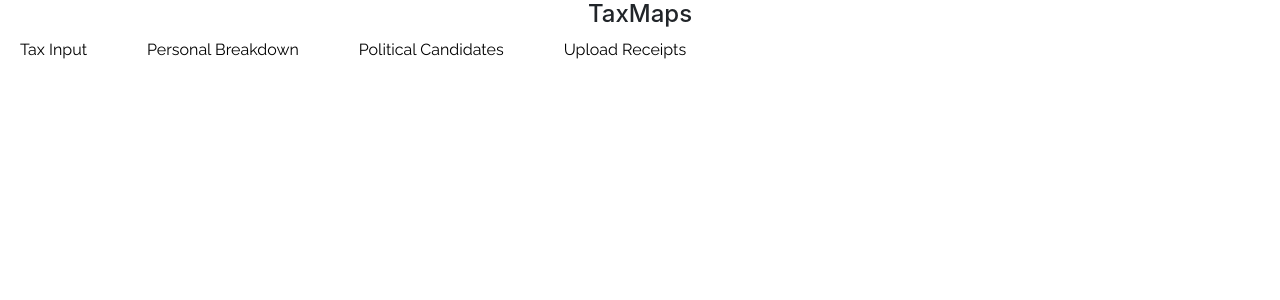
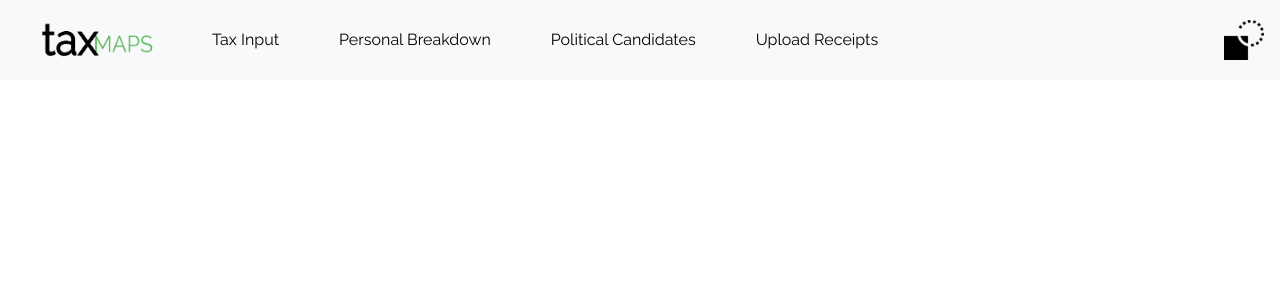
Before and after one commit to tailaiwang/taxmaps, a React (Create React App) app: page / in a window 1280 px wide. Shown: the top 300 px of the page. Built offline with nearby package versions, Linux system fonts and the light colour scheme.

Commit message:
Fixin CBYC's breakin stuff

```diff
--- a/src/components/dashboard/dashboard.component.js
+++ b/src/components/dashboard/dashboard.component.js
@@ -1,18 +1,38 @@
 import React, {Component} from 'react';
 import DashboardRouter from './dashboard.route';
 import {NavLink} from 'react-router-dom';
+import Navbar from 'react-bootstrap/Navbar';
+import logo from './assets/logos/words_coloured_fitted.png';
+import icon from './assets/logos/black_icon.png';
 
 class Dashboard extends Component {
     render() {
         return (
             <div className="main">
-                <h4>TaxMaps</ h4>
-                <nav>
-                    <NavLink className="main-anchor" to="/taxInformationInput">Tax Input</ NavLink>
-                    <NavLink className="main-anchor" to="/personal-breakdown">Personal Breakdown</ NavLink>
-                    <NavLink className="main-anchor" to="/political-candidates">Political Candidates</ NavLink>
-                    <NavLink className="main-anchor" to="/upload-receipts">Upload Receipts</ NavLink>
-                </nav>
+            <Navbar bg="light" variant="light">
+              <Navbar.Brand href="#home">
+              <img
+                alt="logo"
+                src={logo}
+                width="160"
+                height="40"
+                className="d-inline-block align-center"
+              />{}
+
+              </Navbar.Brand>
+              <NavLink className="main-anchor" to="/taxInformationInput">Tax Input</ NavLink>
+              <NavLink className="main-anchor" to="/personal-breakdown">Personal Breakdown</ NavLink>
+              <NavLink className="main-anchor" to="/political-candidates">Political Candidates</ NavLink>
+              <NavLink className="main-anchor" to="/upload-receipts">Upload Receipts</ NavLink>
+
+              <img
+                alt="icon"
+                src={icon}
+                width="40"
+                height="40"
+                className="icon ml-auto"
+              />{}
+            </Navbar>
                 <div>
                     <DashboardRouter />
                 </ div>
```
